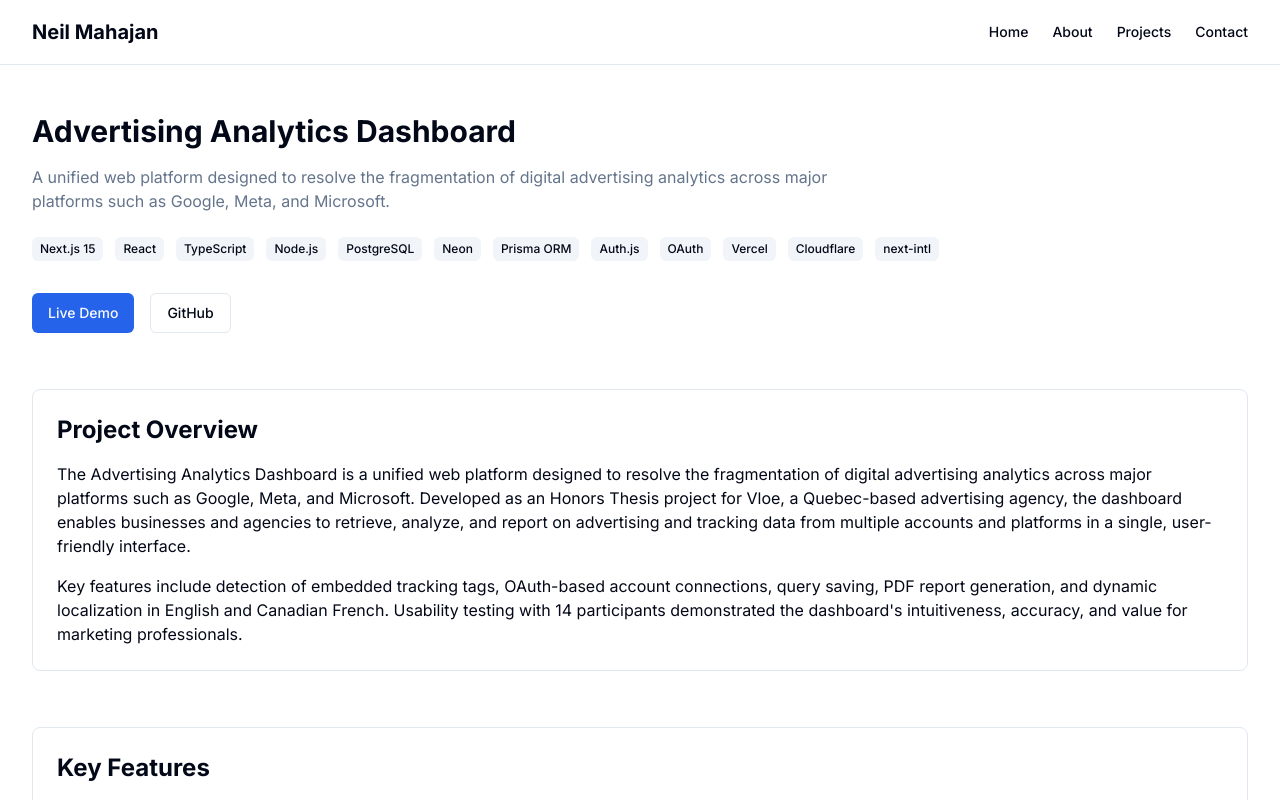
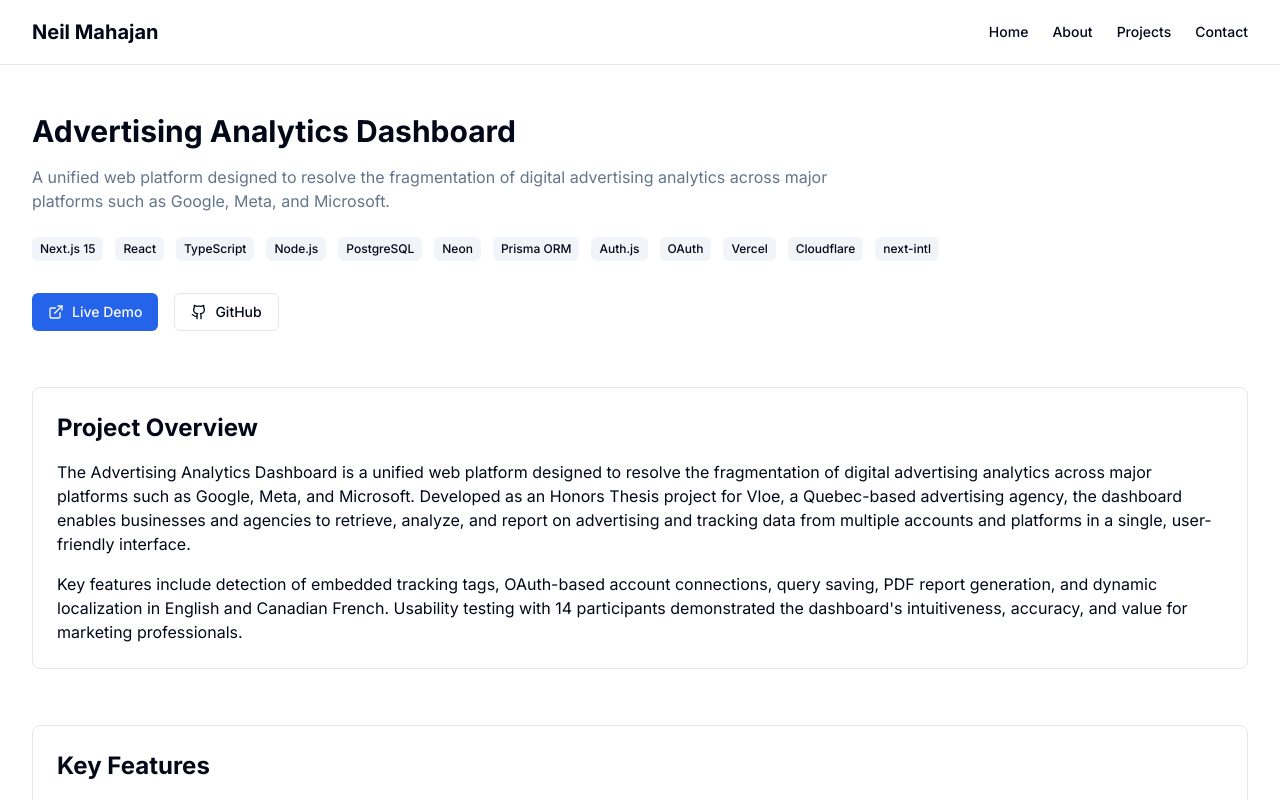
Before and after one commit to Neilsmahajan/neil-mahajan-portfolio, a Next.js app: page /projects/advertising-analytics-dashboard in a window 1280 px wide. Shown: the top 800 px of the page. Built offline with nearby package versions, Linux system fonts and the light colour scheme.

Commit message:
refactor: update button layout to improve accessibility and visual consistency for demo and GitHub links

```diff
--- a/app/projects/advertising-analytics-dashboard/page.tsx
+++ b/app/projects/advertising-analytics-dashboard/page.tsx
@@ -1,5 +1,6 @@
 import type { Metadata } from "next";
 import Link from "next/link";
+import { ExternalLink, Github } from "lucide-react";
 
 export const metadata: Metadata = {
   title: "Advertising Analytics Dashboard | Neil Mahajan",
@@ -50,16 +51,18 @@ export default function AdvertisingAnalyticsDashboardPage() {
               href="https://advertisinganalyticsdashboard.com"
               target="_blank"
               rel="noopener noreferrer"
-              className="inline-flex h-10 items-center justify-center rounded-md bg-primary px-4 py-2 text-sm font-medium text-primary-foreground"
+              className="flex items-center gap-2 rounded-md bg-primary px-4 py-2 text-sm font-medium text-primary-foreground"
             >
+              <ExternalLink className="h-4 w-4" />
               Live Demo
             </Link>
             <Link
               href="https://github.com/Neilsmahajan/advertisinganalyticsdashboard"
               target="_blank"
               rel="noopener noreferrer"
-              className="inline-flex h-10 items-center justify-center rounded-md border border-input bg-background px-4 py-2 text-sm font-medium"
+              className="flex items-center gap-2 rounded-md border border-input bg-background px-4 py-2 text-sm font-medium"
             >
+              <Github className="h-4 w-4" />
               GitHub
             </Link>
           </div>
--- a/app/projects/custom-ai-chatbot/page.tsx
+++ b/app/projects/custom-ai-chatbot/page.tsx
@@ -65,7 +65,8 @@ export default function CustomAIChatbotPage() {
                 target="_blank"
                 rel="noopener noreferrer"
               >
-                Live Demo <ExternalLink className="ml-2 h-4 w-4" />
+                <ExternalLink className="ml-2 h-4 w-4" />
+                Live Demo
               </Link>
             </Button>
             <Button variant="outline" asChild>
@@ -74,7 +75,8 @@ export default function CustomAIChatbotPage() {
                 target="_blank"
                 rel="noopener noreferrer"
               >
-                GitHub <Github className="ml-2 h-4 w-4" />
+                <Github className="ml-2 h-4 w-4" />
+                GitHub
               </Link>
             </Button>
           </div>
--- a/app/projects/multiplatform-video-upload/page.tsx
+++ b/app/projects/multiplatform-video-upload/page.tsx
@@ -53,7 +53,8 @@ export default function MultiplatformVideoUploadPage() {
                 target="_blank"
                 rel="noopener noreferrer"
               >
-                Live Demo <ExternalLink className="ml-2 h-4 w-4" />
+                <ExternalLink className="ml-2 h-4 w-4" />
+                Live Demo
               </Link>
             </Button>
             <Button variant="outline" asChild>
@@ -62,7 +63,8 @@ export default function MultiplatformVideoUploadPage() {
                 target="_blank"
                 rel="noopener noreferrer"
               >
-                GitHub <Github className="ml-2 h-4 w-4" />
+                <Github className="ml-2 h-4 w-4" />
+                GitHub
               </Link>
             </Button>
           </div>
```
